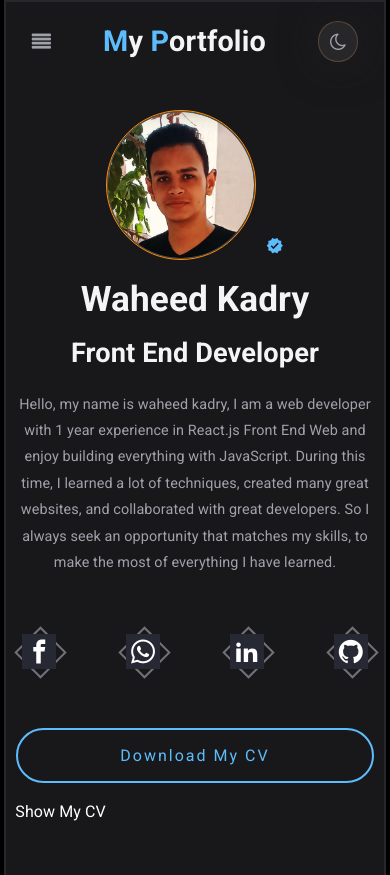
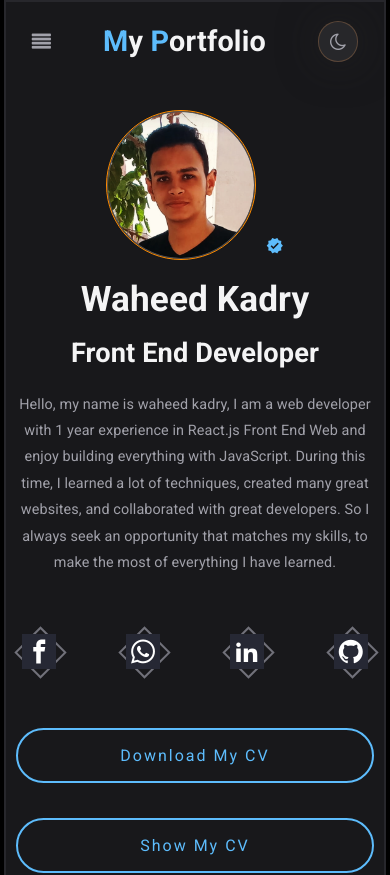
Before and after one commit to WaheedKadry/Waheed-Portfolio-React-js-, a React (Create React App) app: page / in a window 390 px wide. Shown: the top 875 px of the page. Built offline with nearby package versions, Linux system fonts and the light colour scheme.

Commit message:
Update hero.css

```diff
--- a/src/components/2-hero/hero.css
+++ b/src/components/2-hero/hero.css
@@ -22,6 +22,7 @@ section.hero .left-section {
   text-align: left;
 }
 
+section.hero .left-section .show-cv ,
 section.hero .left-section .download-cv {
   text-decoration: none;
   background: var(--secondary);
@@ -41,6 +42,9 @@ section.hero .left-section .download-cv {
 }
 section.hero .left-section .download-cv {
   margin-top: 4rem;
+}
+section.hero .left-section .show-cv {
+  margin-top: 1rem;
 }
 
 section.hero .left-section .show-cv:hover,
@@ -151,6 +155,7 @@ section.hero .animation {
 }
 @media (max-width: 390px) {
 
+  section.hero .left-section .show-cv,
   section.hero .left-section .download-cv {
     width: 85%;
     display: flex;
```
